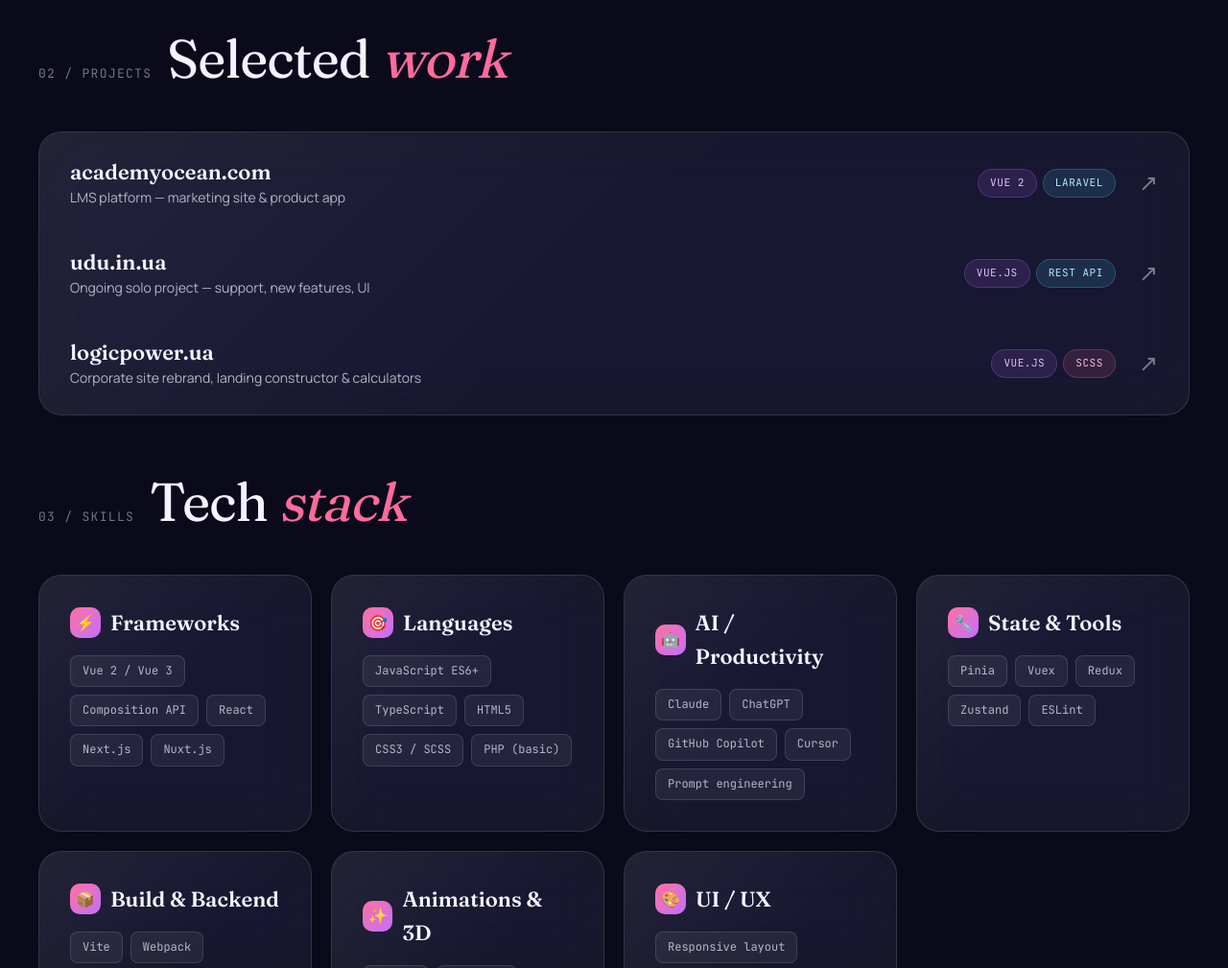
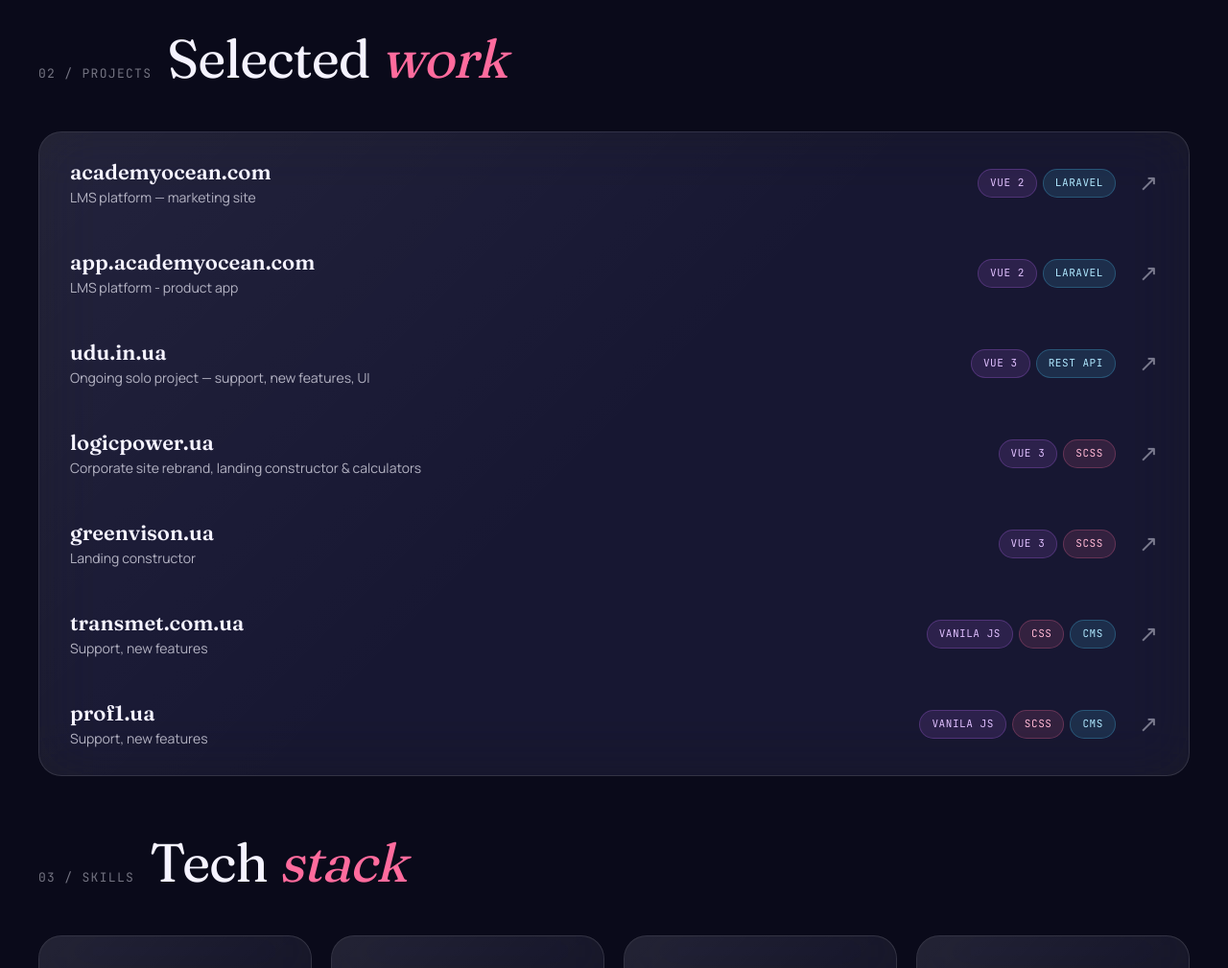
Before and after one commit to Evhenui/summary, a plain HTML site: page index.html in a window 1280 px wide. Shown: the part 1960-2969 px from the top of the page at 96% size. Drawn offline with Linux system fonts and the light colour scheme.

Commit message:
update pages

```diff
--- a/index.html
+++ b/index.html
@@ -208,7 +208,19 @@
         <a class="project-row" href="https://academyocean.com" target="_blank" rel="noopener">
           <div class="project-main">
             <div class="project-name">academyocean.com</div>
-            <div class="project-desc" data-i18n="proj1.desc">LMS platform — marketing site & product app</div>
+            <div class="project-desc" data-i18n="proj1.desc">LMS platform — marketing site</div>
+          </div>
+          <div class="project-tags">
+            <span class="tag">Vue 2</span>
+            <span class="tag alt">Laravel</span>
+          </div>
+          <span class="project-arrow">↗</span>
+        </a>
+
+        <a class="project-row" href="https://app.academyocean.com" target="_blank" rel="noopener">
+          <div class="project-main">
+            <div class="project-name">app.academyocean.com</div>
+            <div class="project-desc" data-i18n="proj4.desc">LMS platform - product app</div>
           </div>
           <div class="project-tags">
             <span class="tag">Vue 2</span>
@@ -223,7 +235,7 @@
             <div class="project-desc" data-i18n="proj2.desc">Ongoing solo project — support, new features, UI</div>
           </div>
           <div class="project-tags">
-            <span class="tag">Vue.js</span>
+            <span class="tag">Vue 3</span>
             <span class="tag alt">REST API</span>
           </div>
           <span class="project-arrow">↗</span>
@@ -235,8 +247,46 @@
             <div class="project-desc" data-i18n="proj3.desc">Corporate site rebrand, landing constructor & calculators</div>
           </div>
           <div class="project-tags">
-            <span class="tag">Vue.js</span>
+            <span class="tag">Vue 3</span>
             <span class="tag alt2">SCSS</span>
+          </div>
+          <span class="project-arrow">↗</span>
+        </a>
+
+        <a class="project-row" href="https://greenvision.ua" target="_blank" rel="noopener">
+          <div class="project-main">
+            <div class="project-name">greenvison.ua</div>
+            <div class="project-desc" data-i18n="proj5.desc">Landing constructor</div>
+          </div>
+          <div class="project-tags">
+            <span class="tag">Vue 3</span>
+            <span class="tag alt2">SCSS</span>
+          </div>
+          <span class="project-arrow">↗</span>
+        </a>
+
+        <a class="project-row" href="https://transmet.com.ua" target="_blank" rel="noopener">
+          <div class="project-main">
+            <div class="project-name">transmet.com.ua</div>
+            <div class="project-desc" data-i18n="proj6.desc">Support, new features</div>
+          </div>
+          <div class="project-tags">
+            <span class="tag">Vanila JS</span>
+            <span class="tag alt2">CSS</span>
+            <span class="tag alt">CMS</span>
+          </div>
+          <span class="project-arrow">↗</span>
+        </a>
+
+        <a class="project-row" href="https://prof1.ua" target="_blank" rel="noopener">
+          <div class="project-main">
+            <div class="project-name">prof1.ua</div>
+            <div class="project-desc" data-i18n="proj6.desc">Support, new features</div>
+          </div>
+          <div class="project-tags">
+            <span class="tag">Vanila JS</span>
+            <span class="tag alt2">SCSS</span>
+            <span class="tag alt">CMS</span>
           </div>
           <span class="project-arrow">↗</span>
         </a>
--- a/js/i18n.js
+++ b/js/i18n.js
@@ -56,9 +56,12 @@ const i18n = {
     'sec.projects.num': '02 / PROJECTS',
     'sec.projects.title1': 'Selected',
     'sec.projects.title2': 'work',
-    'proj1.desc': 'LMS platform — marketing site & product app',
+    'proj1.desc': 'LMS platform — marketing site',
     'proj2.desc': 'Ongoing solo project — support, new features, UI',
     'proj3.desc': 'Corporate site rebrand, landing constructor & calculators',
+    'proj4.desc': 'LMS platform - product app',
+    'proj5.desc': 'Landing constructor',
+    'proj6.desc': 'Support, new features',
 
     'sec2.num': '03 / SKILLS',
     'sec2.title1': 'Tech',
@@ -138,9 +141,12 @@ const i18n = {
     'sec.projects.num': '02 / ПРОЄКТИ',
     'sec.projects.title1': 'Обрані',
     'sec.projects.title2': 'роботи',
-    'proj1.desc': 'LMS-платформа — маркетинговий сайт та продуктовий додаток',
+    'proj1.desc': 'LMS-платформа — маркетинговий сайт',
     'proj2.desc': 'Особистий проєкт — підтримка, новий функціонал, UI',
     'proj3.desc': 'Ребрендинг корпоративного сайту, лендінг-конструктор та калькулятори',
+    'proj4.desc': 'LMS-платформа — продуктовий додаток',
+    'proj5.desc': 'Лендінг-конструктор',
+    'proj6.desc': 'Підтримка, новий функціонал',
 
     'sec2.num': '03 / СКІЛИ',
     'sec2.title1': 'Технічний',
```
